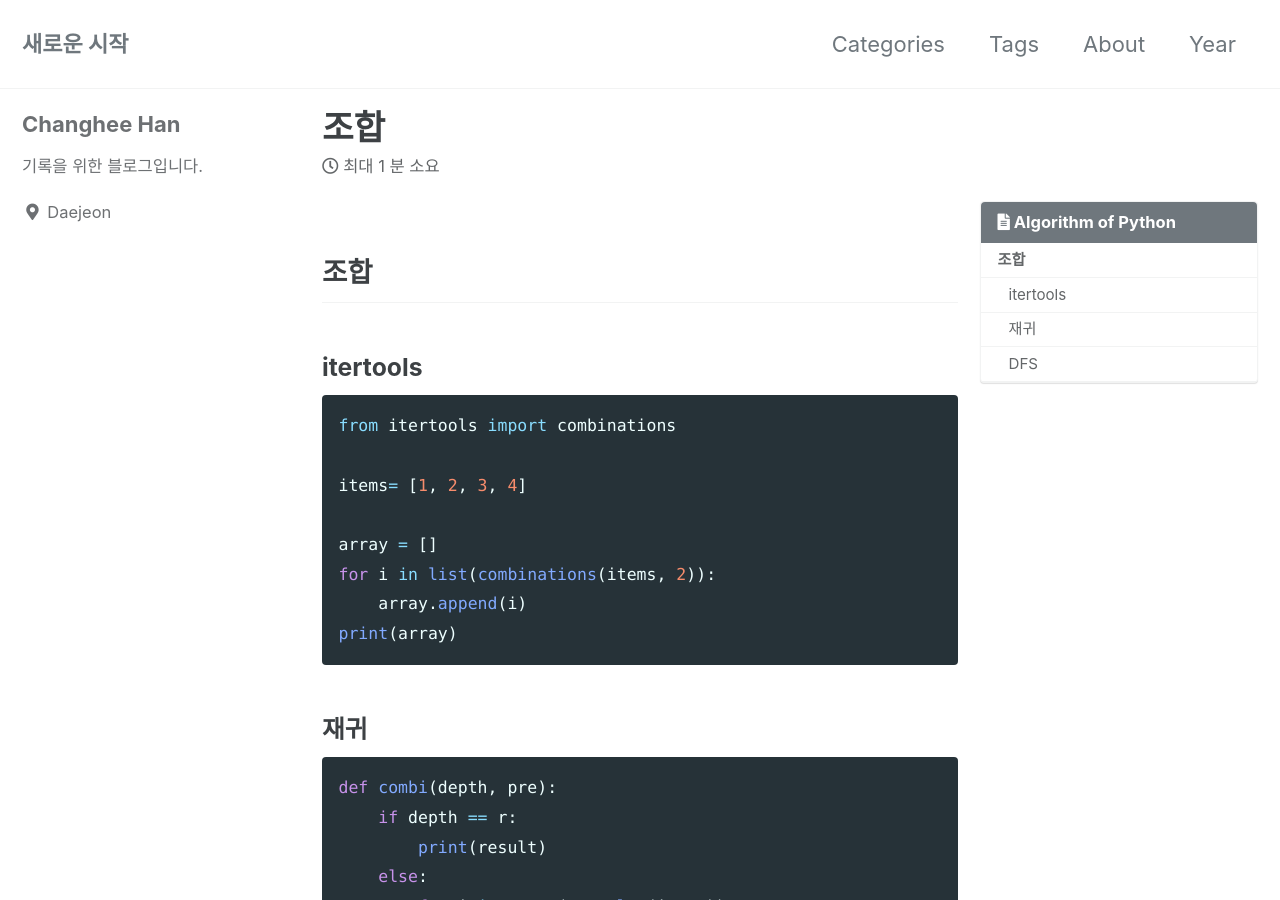
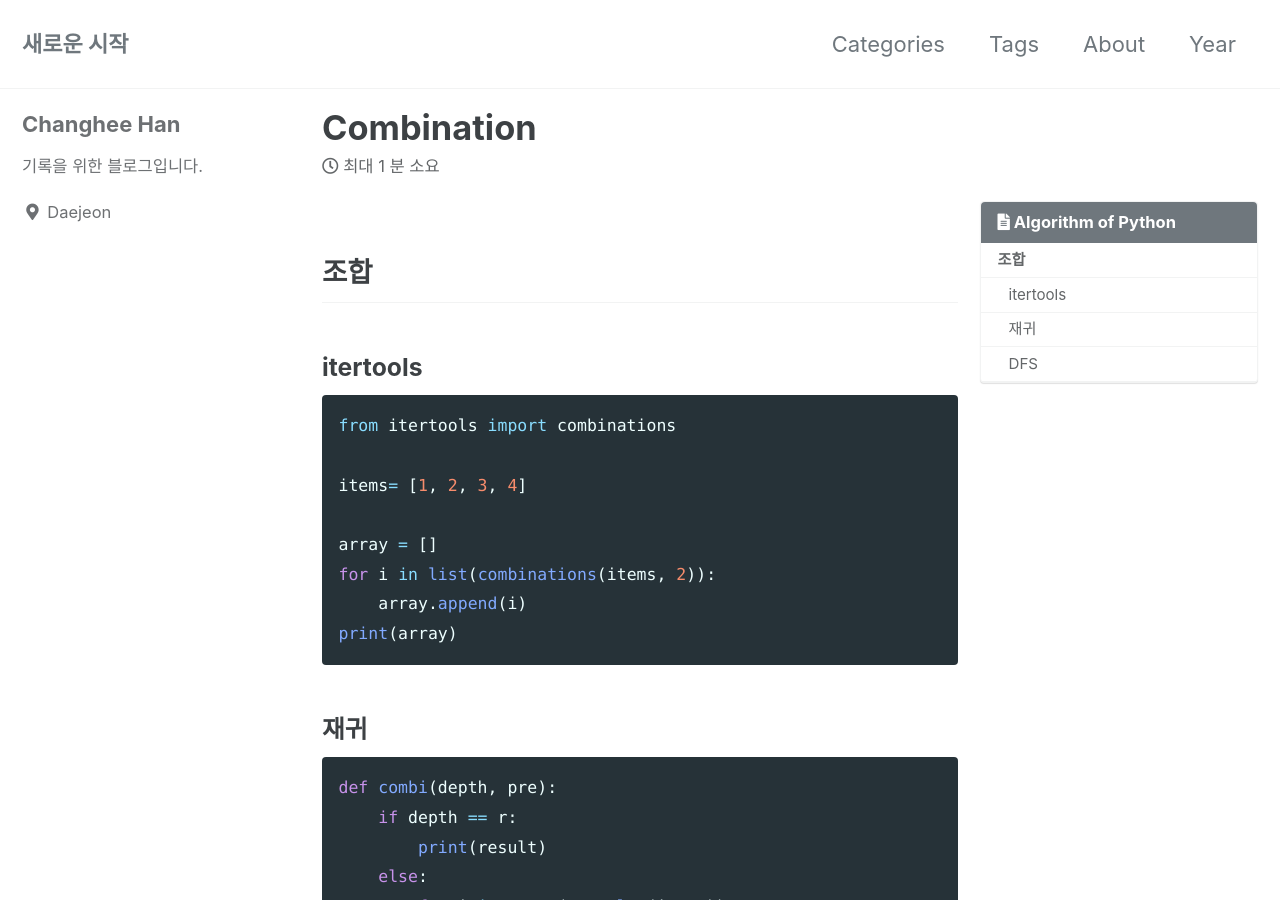
Before and after one commit to hython37/hython37.github.io, a Jekyll site: the page built from _posts/2020-12-18-Combination.md, in a window 1280 px wide and 900 px high. Built offline with Jekyll 4.4.1, drawn with Linux system fonts in a browser that asks for light colours; cached includes are drawn as plain includes.

Commit message:
change title

```diff
--- a/_posts/2020-12-18-Combination.md
+++ b/_posts/2020-12-18-Combination.md
@@ -1,6 +1,6 @@
 ---
-title:  "조합"
-excerpt: "Combination"
+title:  "Combination"
+excerpt: "조합"
 
 categories:
   - Algorithm
```
